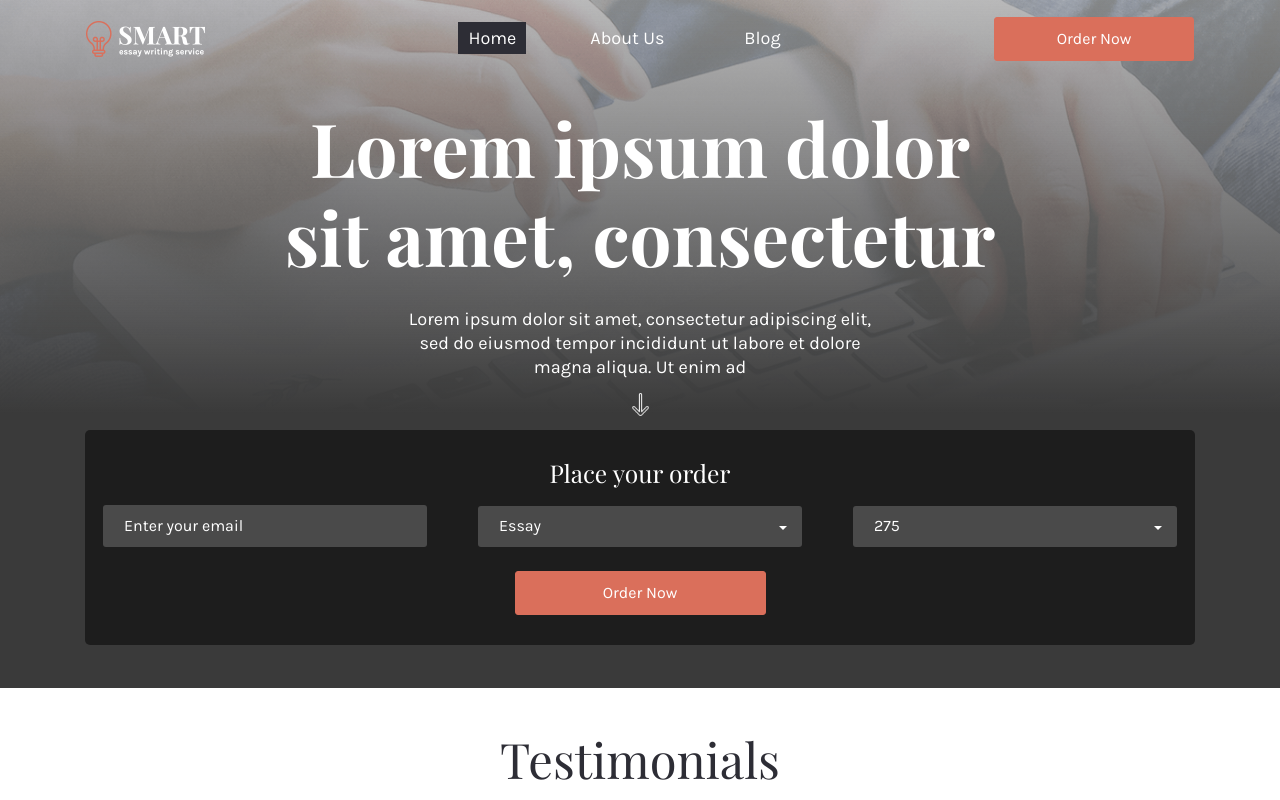
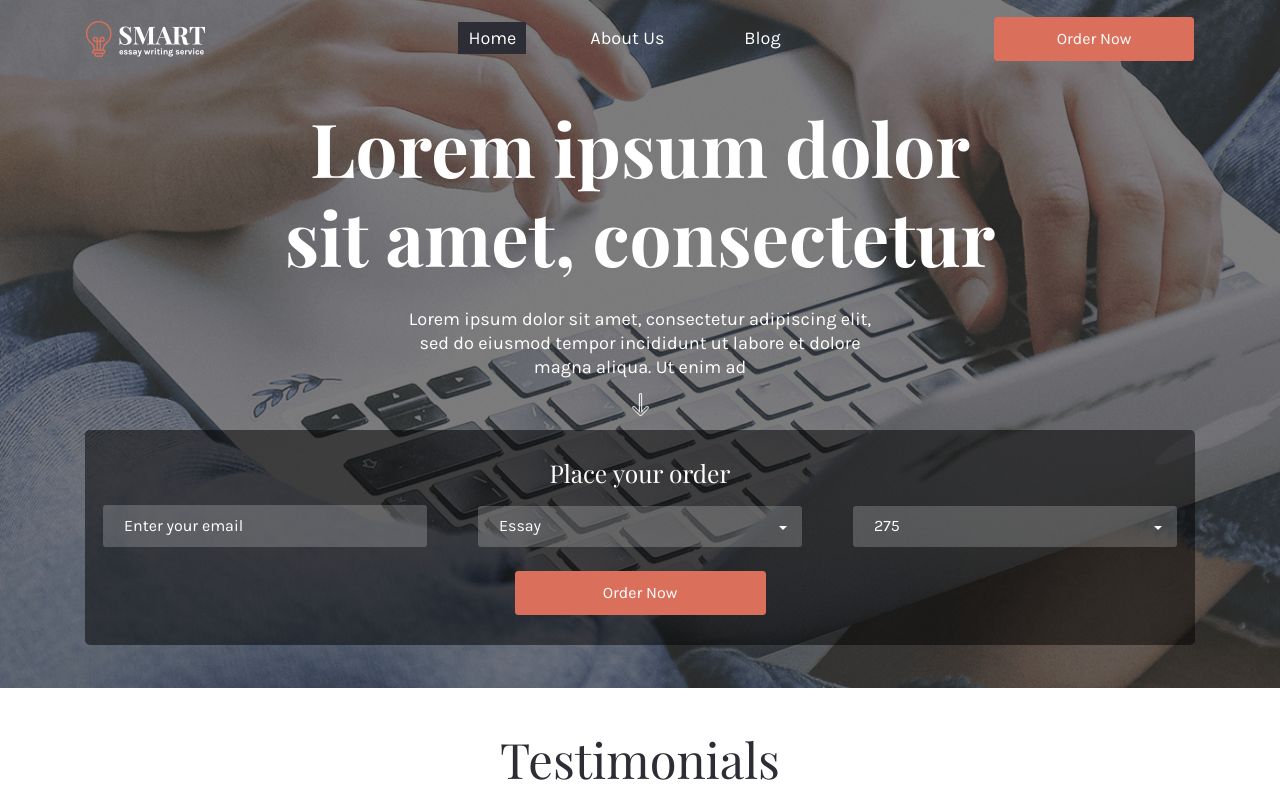
Before and after one commit to Brooklyn-lab/Smart, a website: page index.html in a window 1280 px wide. Shown: the top 800 px of the page. Drawn offline with nearby package versions, Linux system fonts and the light colour scheme; a web font is replaced by a local one.

Commit message:
add background header

```diff
--- a/scss/blocks/_header.scss
+++ b/scss/blocks/_header.scss
@@ -15,8 +15,8 @@
    }
 }
 .header {
-   background: linear-gradient(180deg, rgba(58, 58, 58, 0.35) 0%, rgba(58, 58, 58, 1) 60%),
-      url("../img/bacground.png") no-repeat center/cover;
+   background: url("../img/bacground.png") no-repeat center/cover,
+      linear-gradient(90deg, rgba(58, 58, 58, 58) 0%, rgba(58, 58, 58, 58) 52%);
    padding-bottom: 43px;
 
    &__wrapper {
```
Also changed, not shown: css/index.css, src/index.css.
